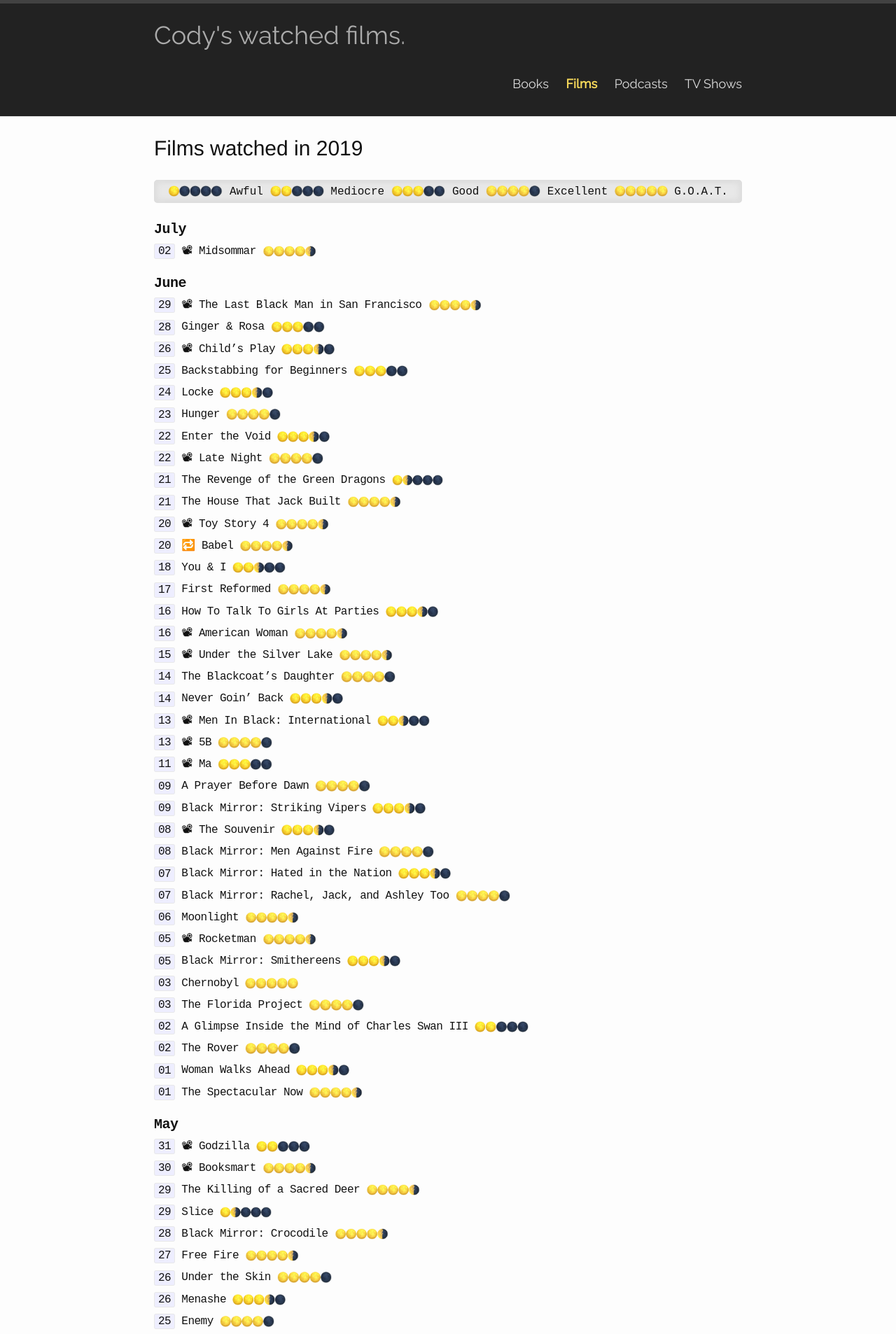
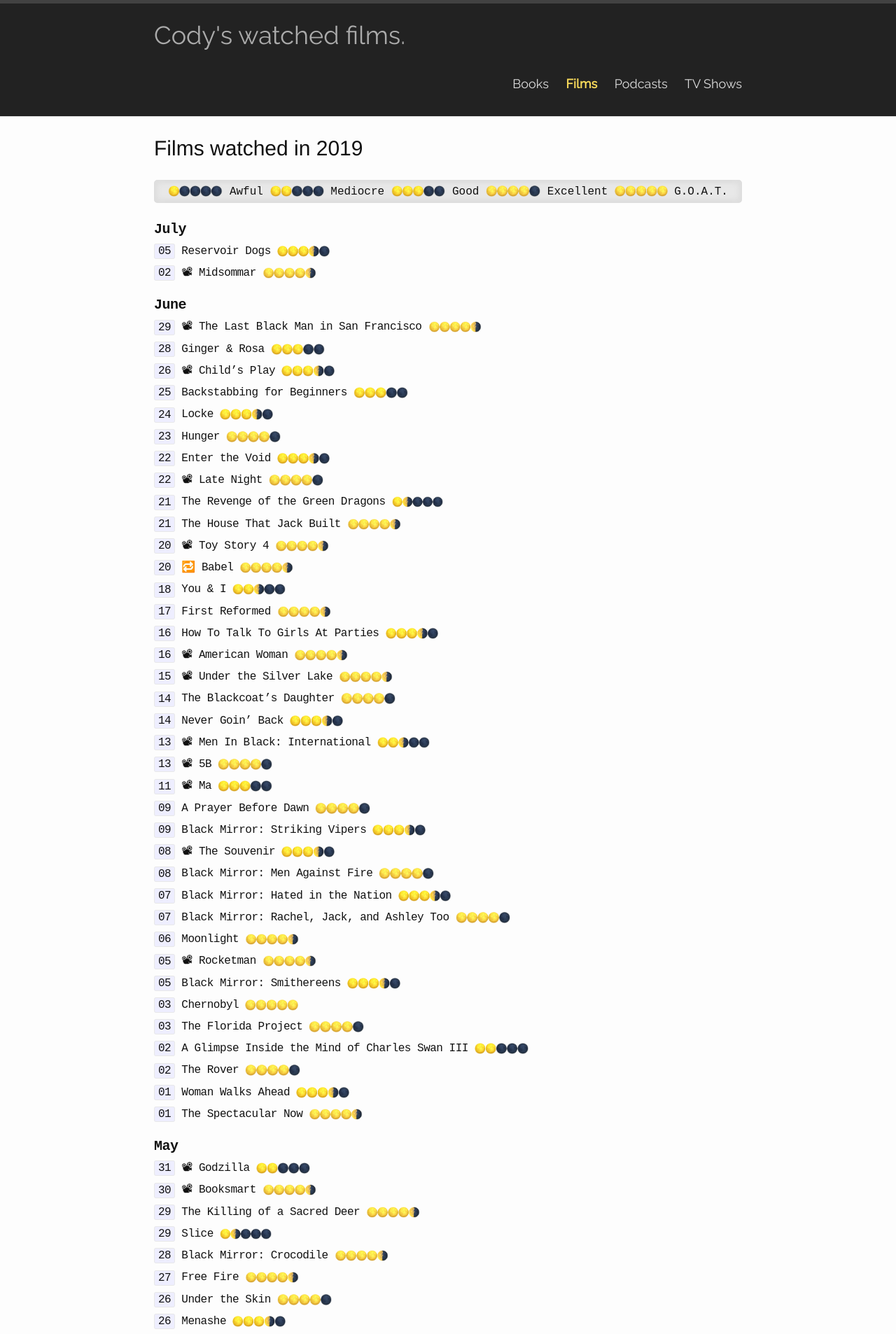
Before and after one commit to codydalerodgers/personal-blog, a Jekyll site: the page built from _films/2019.md, in a window 1280 px wide. Shown: the top 1906 px of the page at 70% size. Built offline with Jekyll 4.4.1, drawn with Linux system fonts in a browser that asks for light colours.

Commit message:
Add movie

```diff
--- a/_films/2019.md
+++ b/_films/2019.md
@@ -4,6 +4,8 @@
 title: Films watched in 2019
 ---
 ## July
+`05` Reservoir Dogs {{ site.threehalf }}
+
 `02` 📽 Midsommar {{ site.fourhalf }}
 
 ## June
```
